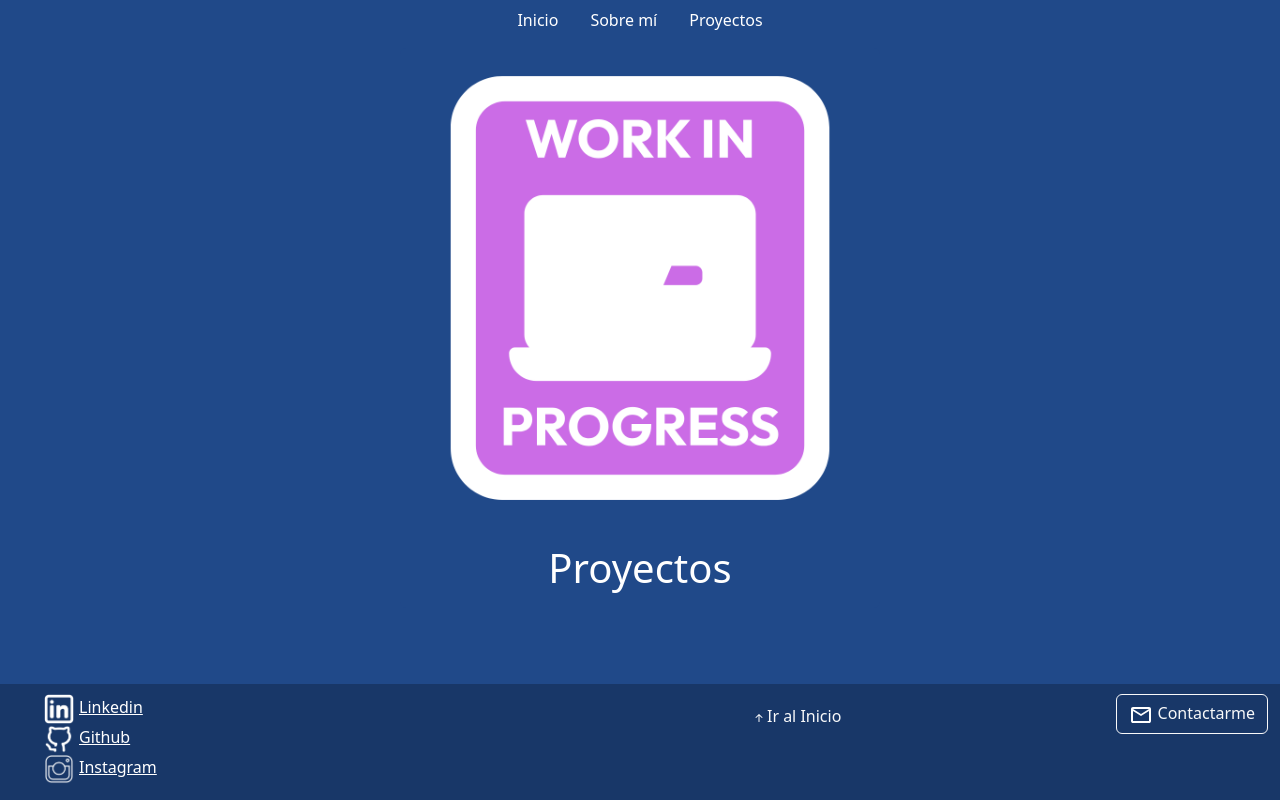
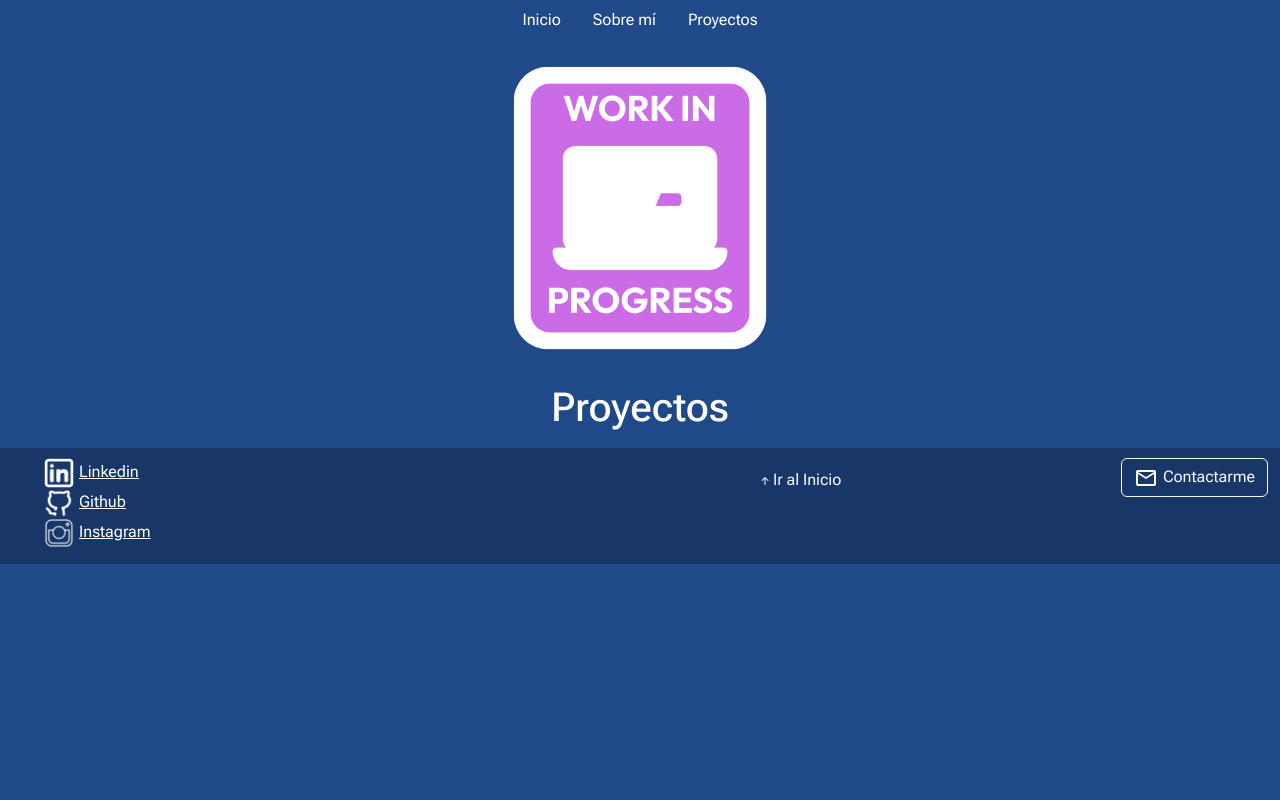
Before and after one commit to brunozarate-23/desarrolloweb2-zaratebruno, a plain HTML site: page pages/proyects.html in a window 1280 px wide. Drawn offline with nearby package versions, Linux system fonts and the light colour scheme.

Commit message:
Correciones y Fuente
Correciones segun feedback de amigos y familia. Cambio de fuente.

```diff
--- a/css/styles.css
+++ b/css/styles.css
@@ -1,5 +1,5 @@
 * {
-
+    font-family: "Roboto Flex", serif;
 }
 body {
     background-color: #204989;
@@ -57,7 +57,7 @@ body {
     margin-right: 5px;
 }
 .bz-wip {
-    width: 30rem;
+    width: 20rem;
     margin: auto;
     align-items: center;
     background-color: #204989;
--- a/pages/proyects.html
+++ b/pages/proyects.html
@@ -5,6 +5,9 @@
     <meta name="viewport" content="width=device-width, initial-scale=1.0">
     <link href="https://cdn.jsdelivr.net/npm/bootstrap@5.3.3/dist/css/bootstrap.min.css" rel="stylesheet" integrity="sha384-QWTKZyjpPEjISv5WaRU9OFeRpok6YctnYmDr5pNlyT2bRjXh0JMhjY6hW+ALEwIH" crossorigin="anonymous">
     <script src="https://cdn.jsdelivr.net/npm/bootstrap@5.3.3/dist/js/bootstrap.bundle.min.js" integrity="sha384-YvpcrYf0tY3lHB60NNkmXc5s9fDVZLESaAA55NDzOxhy9GkcIdslK1eN7N6jIeHz" crossorigin="anonymous"></script>
+    <link rel="preconnect" href="https://fonts.googleapis.com">
+    <link rel="preconnect" href="https://fonts.gstatic.com" crossorigin>
+    <link href="https://fonts.googleapis.com/css2?family=Mada:wght@200..900&family=Roboto+Flex:opsz,wdth,wght@8..144,87.5,100..1000&display=swap" rel="stylesheet">
     <link rel="stylesheet" href="../css/styles.css">
     <title>Proyectos - Zarate Bruno</title>
 </head>
@@ -33,7 +36,7 @@
         </div>
     </main>
     <footer>
-        <div class="container-fluid bz-footer fixed-bottom">
+        <div class="container-fluid bz-footer position-relative">
             <div class="row">
                 <section class="col bz-full-rrss text-start">
                     <ul class="list-group-flush"> <!--Redes Sociales-->
```
Also changed, not shown: index.html (+4 -1 lines), pages/about_me.html (+5 -2 lines).
